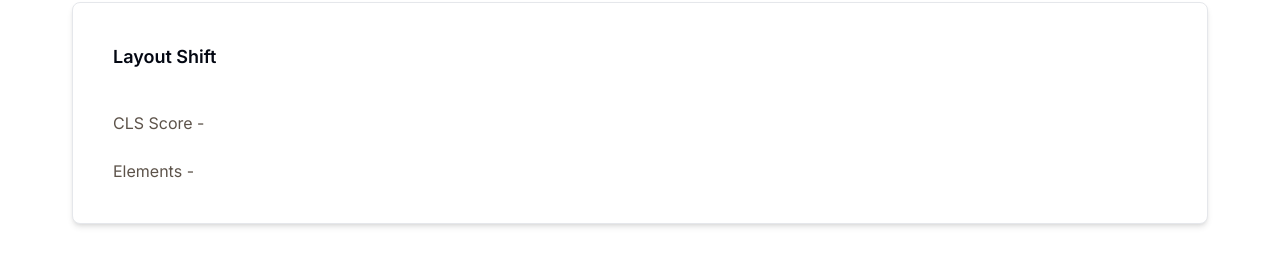
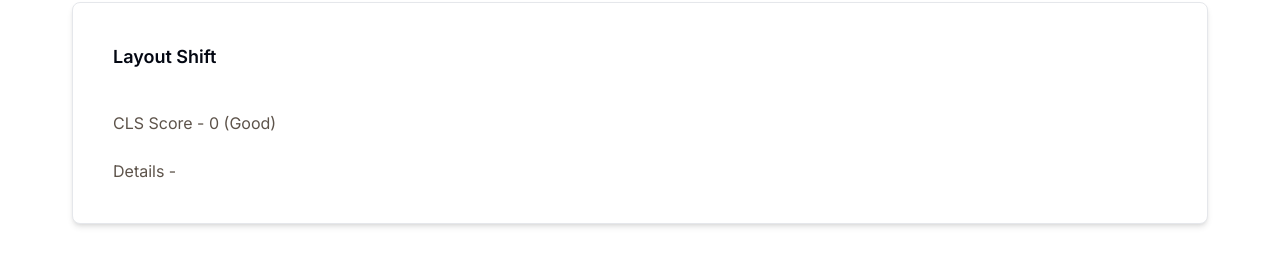
Before and after one commit to konfirmed/kwkv0, a Next.js app: page /dashboard/debuggers/dcls in a window 1280 px wide. Shown: the part 284-541 px from the top of the page. Built offline with nearby package versions, Linux system fonts and the light colour scheme; a web font is replaced by a local one.

Commit message:
clean ID class

```diff
--- a/app/dashboard/debuggers/dcls/page.tsx
+++ b/app/dashboard/debuggers/dcls/page.tsx
@@ -2,6 +2,11 @@
 import { CardHeader, CardContent, Card } from "@/components/ui/card"
 import React, { ChangeEvent, useState } from "react"
 import { runPage } from '@/app/lib/runPage';
+
+const styles = {
+  preformatted: 'whitespace-pre-wrap',
+};
+
 
 export default function DashboardDebuggersDclsPage() {
 
@@ -11,25 +16,28 @@ export default function DashboardDebuggersDclsPage() {
   // const [clsValue, setCLS] = useState<string | null>(null);
   // const [elementName, setElem] = useState<string | null>(null);
   const [isLoading, setIsLoading] = useState<boolean>(false);
-  const [debugCLS, setDebugCLS] = useState<{ cls: number, element: string } | null>(null);
+  const [debugCLS, setDebugCLS] = useState<{ cls: number, element: string} | null>(null);
 
   const handleRunPage = async (event: React.FormEvent) => {
     event.preventDefault();
     setIsLoading(true);
     try {
+      const VIEWPORT_SIZES = {
+        'mobile': { width: 375, height: 667 },
+        'desktop': { width: 1920, height: 1080 },
+        // Add more sizes as needed
+    };
       let viewport;
       // Define the viewport dimensions
-      if (device === 'mobile') {
-        viewport = { width: 375, height: 667 };
-      } else if (device === 'desktop') {
-        viewport = { width: 1920, height: 1080 };
-      }
+      if (device in VIEWPORT_SIZES) {
+        viewport = VIEWPORT_SIZES[device];
+    }
       const debugCLS = await runPage(url, viewport);
       setDebugCLS(debugCLS); // Fix: Update the type of debugCLS
       console.log('debugCLS', debugCLS);
     } catch (error) {
       console.error('Failed to fetch page title:', error);
-      setDebugCLS({ cls: 0, element: `Failed to fetch page title`});
+      setDebugCLS({ cls: 0, element: `Failed to fetch element`});
     } finally {
       setIsLoading(false);
     }
@@ -46,6 +54,17 @@ export default function DashboardDebuggersDclsPage() {
   const clsValue = debugCLS?.cls;
   const elementName = debugCLS?.element;
 
+  function interpretScore(cls: number) {
+    if (cls < 0.1) {
+        return 'Good';
+    } else if (cls < 0.25) {
+        return 'Needs Improvement';
+    } else if (cls > 0.25) {
+        return 'Poor';
+    } else {
+        return 'Unknown';
+    }
+}
 
   return (
       <section className="flex flex-col flex-1 p-6 space-y-6">
@@ -77,10 +96,10 @@ export default function DashboardDebuggersDclsPage() {
         <Card className="p-4 bg-white shadow-md">
             <CardHeader className="mb-4 text-lg font-semibold">Layout Shift</CardHeader>
             <CardContent className="text-[#5d534a]">
-              CLS Score - {clsValue}
+              CLS Score - {clsValue || 0} ({interpretScore(clsValue || 0)})
             </CardContent>
-            <CardContent className="text-[#5d534a]">
-             Elements -  {elementName}
+            <CardContent className={`text-[#5d534a] ${styles.preformatted}`}>
+              Details -  {elementName}
             </CardContent>
           </Card>
       </section>
--- a/app/lib/runPage.ts
+++ b/app/lib/runPage.ts
@@ -1,6 +1,7 @@
 "use server";
 import puppeteer from 'puppeteer';
 
+// This function runs a page with Puppeteer and calculates the CLS score
 export async function runPage(url: string, viewport: { width: number; height: number } | null = null): Promise<{ cls: number, element: string}> {
     try {
         const browser = await puppeteer.launch({
@@ -17,11 +18,14 @@ export async function runPage(url: string, viewport: { width: number; height: nu
         // await page.goto(url, { waitUntil: 'load' });
 
         await page.evaluate(() => {
-          const scrollDistance = document.body.scrollHeight * 0.70;
+          const scrollDistance = document.body.scrollHeight * 0.5;
           window.scrollTo(0, scrollDistance);
         });
 
-        const clsResult: { cls: number, element: string } = await page.evaluate(() => {
+        // page.setDefaultNavigationTimeout(0);
+        page.setDefaultTimeout(0);
+
+        const clsResult: { cls: number, element: string} = await page.evaluate(() => {
           return new Promise<{ cls: number, element: string }>((resolve, reject) => {
             let cls = 0;
             let element = '';
@@ -31,29 +35,27 @@ export async function runPage(url: string, viewport: { width: number; height: nu
                 const performanceEntry = entry as PerformanceEntry & {
                   hadRecentInput: boolean;
                   value: number;
-                  sources: { node: string, currentRect: string, previousRect: string }[];
+                  sources: { node: HTMLElement, currentRect: DOMRectReadOnly, previousRect: DOMRectReadOnly }[];
                 };
 
                 if (!performanceEntry.hadRecentInput) {
                   cls += performanceEntry.value;
                   if (performanceEntry.sources) {
-                    for (const { node, currentRect, previousRect } of performanceEntry.sources) {
-                      console.log("LayoutShift source:", node, {
-                        currentRect,
-                        previousRect,
-                      });
-                      element += `${node} shifted from ${previousRect} to ${currentRect}\n by ${performanceEntry.value}.\n`;
+                    for (const { node } of performanceEntry.sources) {
+
+                      element += `${node.tagName} ${node.id || 'No ID'} ${node.className} shifted by ${performanceEntry.value}.\n`;
+
                     }
                   }
                 }
               }
-              resolve({ cls, element });
+              resolve({ cls, element});
             });
           observer.observe({ type: "layout-shift", buffered: true });
 
             setTimeout(() => {
               observer.disconnect();
-              resolve({ cls, element });
+              resolve({ cls, element});
             }, 5000);
           });
         });
```
